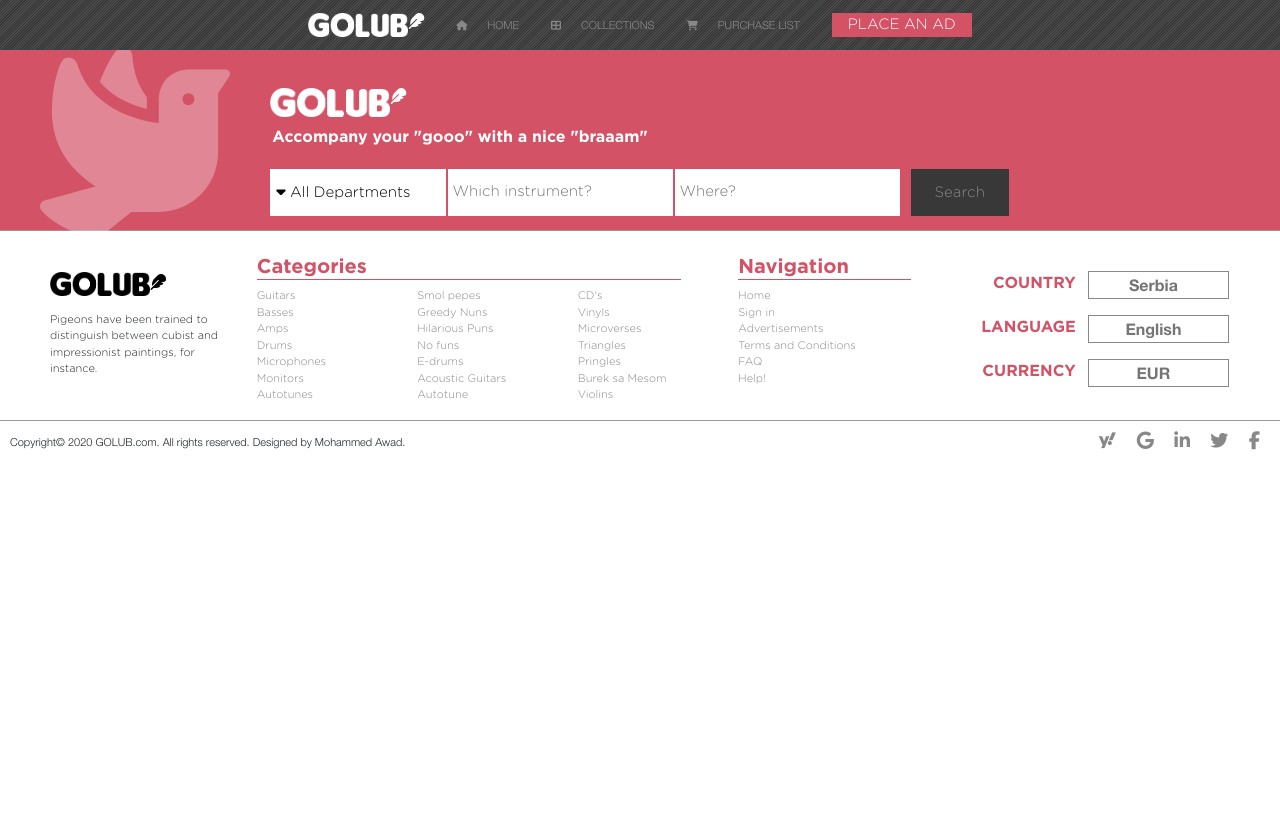
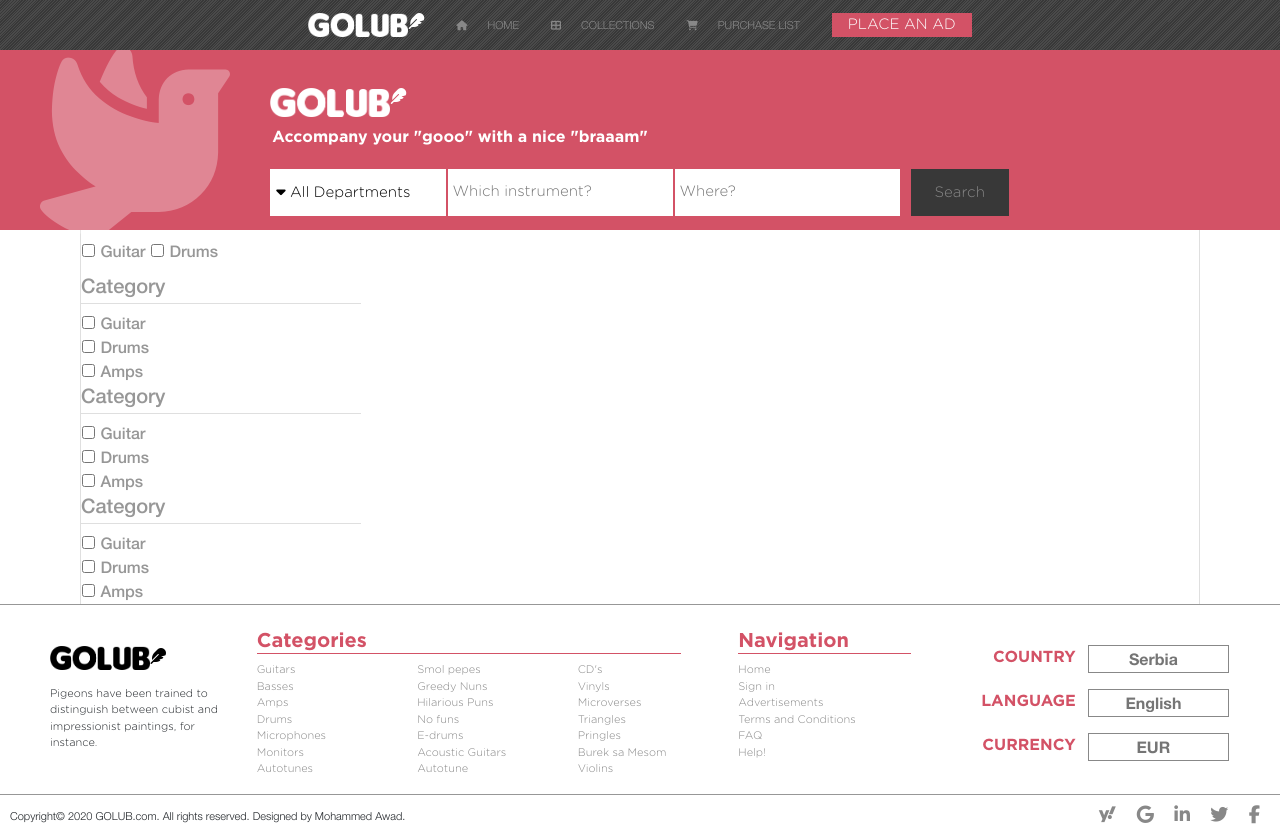
Before and after one commit to Mandeln/GOLUB, a website: page index1.html in a window 1280 px wide. Before the commit the page ends 800 px from the top, so only its background shows below. Drawn offline with nearby package versions, Linux system fonts and the light colour scheme.

Commit message:
add index1 main

```diff
--- a/css/style.css
+++ b/css/style.css
@@ -450,6 +450,33 @@
     margin-left: -360px;
   }
 
+  .search-container {
+    margin: 0 80px 0 80px;
+    border-left: 1px solid rgba(0,0,0,.125);
+    border-right: 1px solid rgba(0,0,0,.125);
+  }
+
+  .search-container aside {
+    font-family: Helvetice-medium, sans-serif;
+    font-weight: normal;
+    color: #979797;
+  }
+
+  .search-container .card {
+    border: none;
+    border-radius: 0;
+  }
+
+  .firstest-card {
+    padding-top: 10px;
+    padding-bottom: 10px;
+  }
+
+  .search-container > aside > article > h5 {
+    padding-bottom: 5px;
+    border-bottom: 1px solid rgba(0,0,0,.125);
+  }
+
   footer  a {
     font-family: Gotham-round, sans-serif !important;
   }
--- a/index1.html
+++ b/index1.html
@@ -37,7 +37,50 @@
       </nav>
   </header>
   <main>
-
+    <section class="search-container d-flex flex-row justify-content-center">
+      <aside class="col-3">
+        <article class="firstest-card d-inline-block">
+          <input type="checkbox" id="Guitar" name="Guitar" value="Guitar">
+          <label for="new">Guitar</label>
+          <input type="checkbox" id="Drums" name="Drums" value="Drums">
+          <label for="new">Drums</label>
+        </article>
+        <article class="card">
+        <h5>Category</h5>
+        <form action="#">
+          <input type="checkbox" id="Guitar" name="Guitar" value="Guitar">
+          <label for="new">Guitar</label></br>
+          <input type="checkbox" id="Drums" name="Drums" value="Drums">
+          <label for="new">Drums</label></br>
+          <input type="checkbox" id="Amps" name="Amps" value="Amps">
+          <label for="new">Amps</label></br>
+        </form>
+      </article>
+      <article class="card">
+        <h5>Category</h5>
+        <form action="#">
+          <input type="checkbox" id="Guitar" name="Guitar" value="Guitar">
+          <label for="new">Guitar</label></br>
+          <input type="checkbox" id="Drums" name="Drums" value="Drums">
+          <label for="new">Drums</label></br>
+          <input type="checkbox" id="Amps" name="Amps" value="Amps">
+          <label for="new">Amps</label></br>
+        </form>
+      </article>
+      <article class="card">
+        <h5>Category</h5>
+        <form action="#">
+          <input type="checkbox" id="Guitar" name="Guitar" value="Guitar">
+          <label for="new">Guitar</label></br>
+          <input type="checkbox" id="Drums" name="Drums" value="Drums">
+          <label for="new">Drums</label></br>
+          <input type="checkbox" id="Amps" name="Amps" value="Amps">
+          <label for="new">Amps</label></br>
+        </form>
+      </article>
+      </aside>
+      <section class="col-9"></section>
+    </section>
   </main>
   <footer>
     <section class="d-flex flex-row align-items-top pt-4">
```
